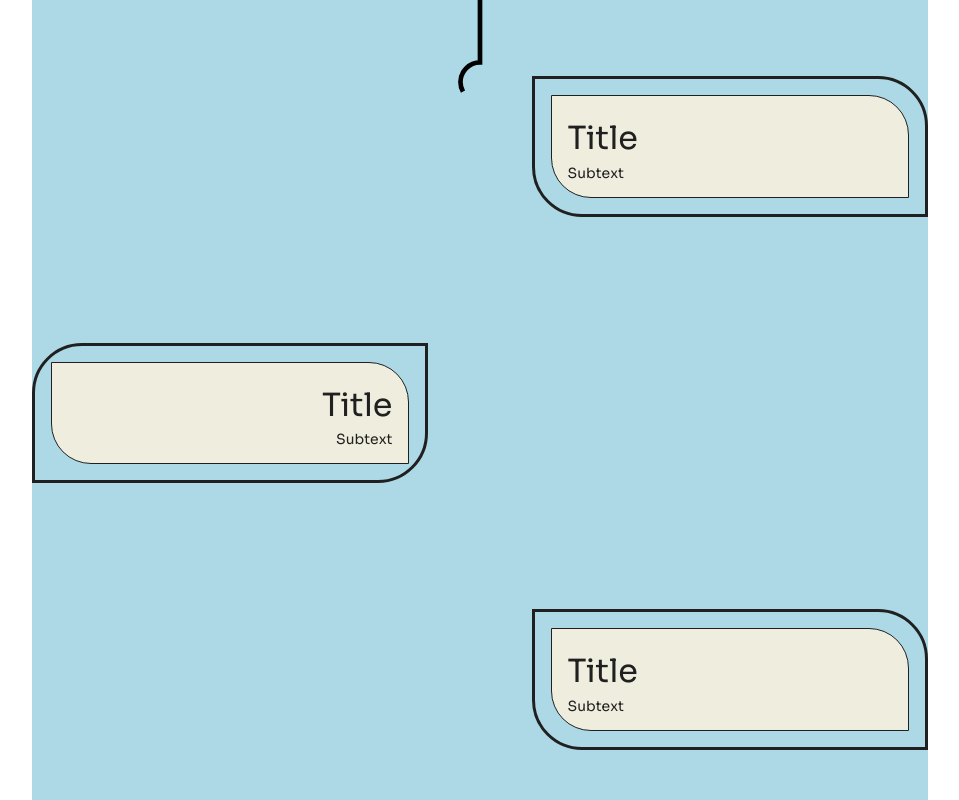
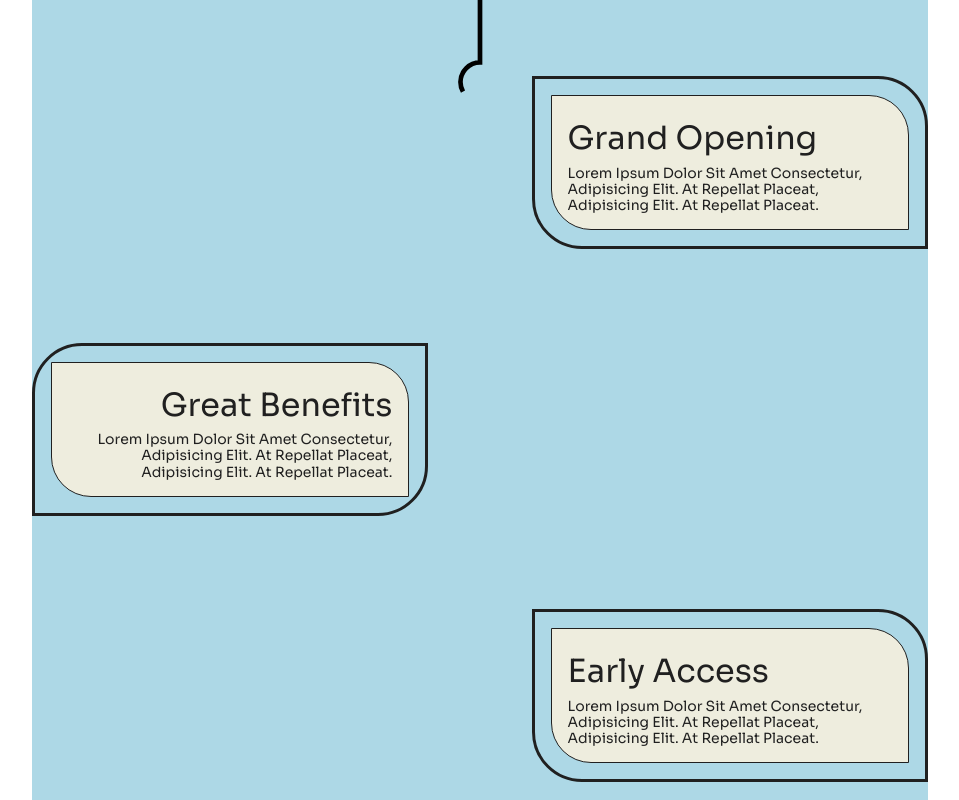
Before and after one commit to Nadim-Nahle/FinalProject3, a React (Create React App) app in the folder frontend-react/: page / in a window 1280 px wide. Shown: the part 1880-2680 px from the top of the page, without its empty margins (160-1119 px from the left). Built offline with nearby package versions, Linux system fonts and the light colour scheme; a web font is replaced by a local one.

Commit message:
Frontend-React Rodmap- Add Text

```diff
--- a/frontend-react/src/components/sections/Roadmap.jsx
+++ b/frontend-react/src/components/sections/Roadmap.jsx
@@ -134,11 +134,26 @@ const Roadmap = () => {
         </SvgContainer>
         <Items>
           <Item>&nbsp;</Item>
-          <RoadMapItem title="title" subText="subtext" />
-          <RoadMapItem title="title" subText="subtext" />
-          <RoadMapItem title="title" subText="subtext" />
-          <RoadMapItem title="title" subText="subtext" />
-          <RoadMapItem title="title" subText="subtext" />
+          <RoadMapItem
+            title="Grand Opening"
+            subText="Lorem Ipsum Dolor Sit Amet Consectetur, Adipisicing Elit. At Repellat Placeat, Adipisicing Elit. At Repellat Placeat."
+          />
+          <RoadMapItem
+            title="Great Benefits"
+            subText="Lorem Ipsum Dolor Sit Amet Consectetur, Adipisicing Elit. At Repellat Placeat, Adipisicing Elit. At Repellat Placeat."
+          />
+          <RoadMapItem
+            title="Early Access"
+            subText="Lorem Ipsum Dolor Sit Amet Consectetur, Adipisicing Elit. At Repellat Placeat, Adipisicing Elit. At Repellat Placeat."
+          />
+          <RoadMapItem
+            title="New Merch"
+            subText="Lorem Ipsum Dolor Sit Amet Consectetur, Adipisicing Elit. At Repellat Placeat, Adipisicing Elit. At Repellat Placeat."
+          />
+          <RoadMapItem
+            title="Holders Ranking"
+            subText="Lorem Ipsum Dolor Sit Amet Consectetur, Adipisicing Elit. At Repellat Placeat, Adipisicing Elit. At Repellat Placeat."
+          />
         </Items>
       </Container>
     </Section>
```
